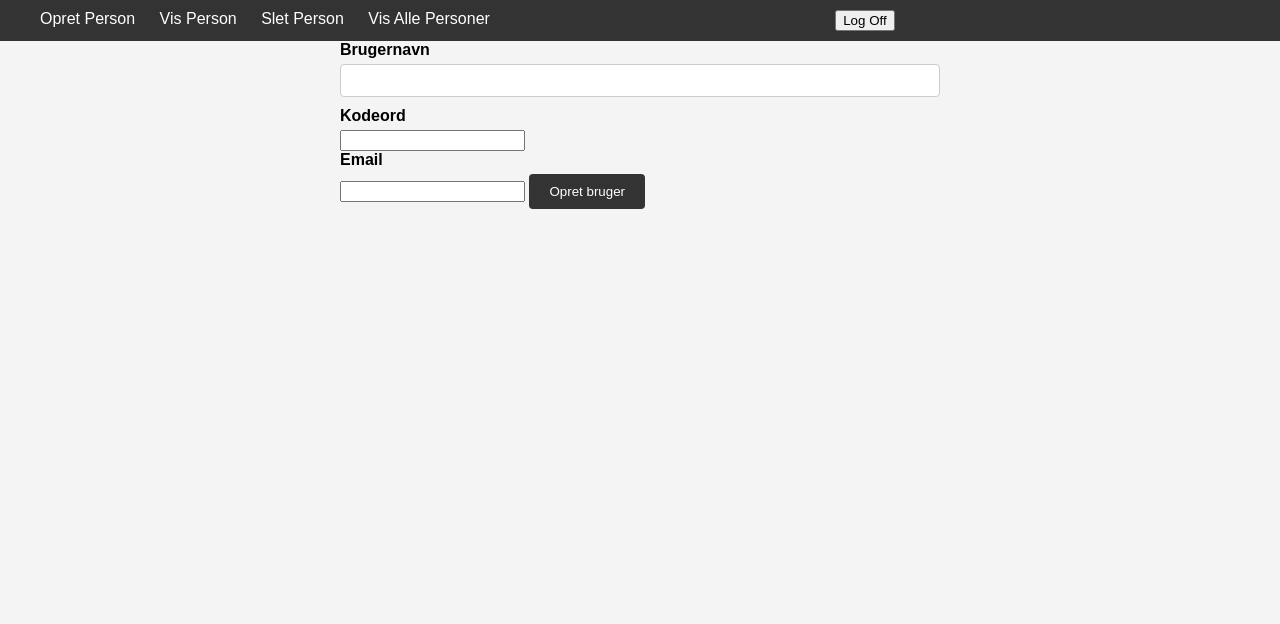
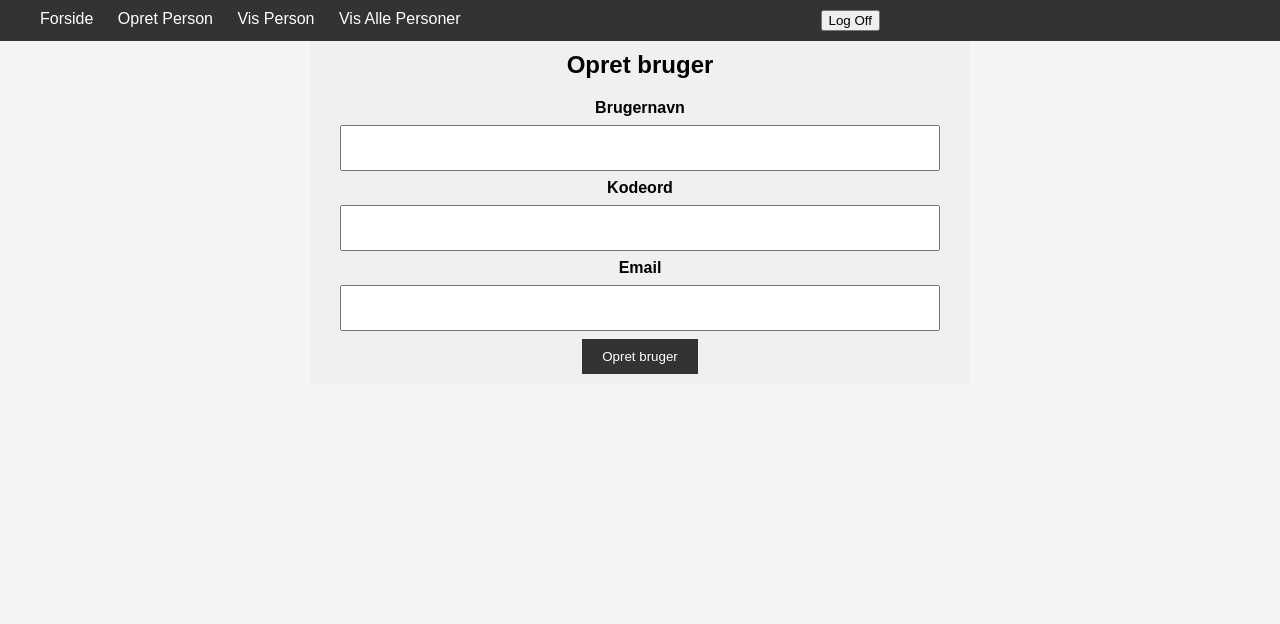
Before and after one commit to PickmansGitHubGallery/Heirloom, a PHP site: page /UI/opretBrugerSide.php in a window 1280 px wide. Shown: the top 624 px of the page. Run offline with PHP 8.4, Linux system fonts and the light colour scheme.

Commit message:
Jeg har rettet i lidt styling

```diff
--- a/Global/navbar.php
+++ b/Global/navbar.php
@@ -2,9 +2,9 @@
 <nav class="navbar">
     <section class="navbar-container">
         <ul class="nav-links">
+            <li><a href="../index.php">Forside</a></li>
             <li><a href="../UI/opretPersonSide.php">Opret Person</a></li>
             <li><a href="../UI/visPerson.php">Vis Person</a></li>
-            <li><a href="../UI/sletPerson.php">Slet Person</a></li>
             <li><a href="../UI/visAllePersoner.php">Vis Alle Personer</a></li>
         </ul>
         <form method="post" action="<?php echo $_SERVER['PHP_SELF']; ?>" class="logout-form">
--- a/Logik/opretBrugerLogik.php
+++ b/Logik/opretBrugerLogik.php
@@ -14,6 +14,7 @@ if ($username == !$findesBruger) {
   $hashPassword = password_hash($_POST['password'], PASSWORD_DEFAULT);
     opretBruger($username, $hashPassword, $_POST['email']);
     echo "Brugeren er nu oprettet";
+    header("refresh:3;url=/heirloom/UI/logIndSide.php");
 } else {
     echo "Brugeren findes allerede";
     header("refresh:3;url=/heirloom/UI/opretBrugerSide.php");
--- a/UI/opretBrugerSide.php
+++ b/UI/opretBrugerSide.php
@@ -6,6 +6,8 @@ include '../Global/footer.php';
 ?>
 <html>
 <body>
+<section class="opret-bruger">
+    <h1>Opret bruger</h1>
 <form action="../Logik/opretBrugerlogik.php" method="POST">
     <label for="username">Brugernavn</label>
     <input type="text" id="username" name="username" required>
@@ -15,6 +17,6 @@ include '../Global/footer.php';
     <input type="email" id="email" name="email" required>
     <input type="submit" value="Opret bruger">
 </form>
-
+</section>
 </body>
 </html>
--- a/UI/visAllePersoner.php
+++ b/UI/visAllePersoner.php
@@ -1,5 +1,6 @@
 <?php
 include '../Global/session.php';
+include '../Global/tjekAdgang.php';
 include '../Global/logout.php';
 include '../Global/header.php';
 include '../Global/navbar.php';
--- a/UI/visPerson.php
+++ b/UI/visPerson.php
@@ -1,5 +1,6 @@
 <?php
 include '../Global/session.php';
+include '../Global/tjekAdgang.php';
 include '../Global/logout.php';
 include '../Global/header.php';
 include '../Global/navbar.php';
--- a/style.css
+++ b/style.css
@@ -4,13 +4,37 @@ body {
   padding: 0;
   background-color: #f4f4f4;
 }
-.login{
-
+.login, .opret-bruger {
+  text-align: center;
   margin: 0 auto;
   width: 50%;
   padding: 10px;
   background-color: #f0f0f0;
+  input[type=text], input[type=password], input[type=email] {
+    width: 100%;
+    padding: 12px 20px;
+    margin: 8px 0;
+    box-sizing: border-box;
+    font-size: 100%;
+  }
 }
+form {
+  max-width: 600px;
+  margin: 0 auto;
+}
+
+form input[type="submit"] {
+  background-color: #333;
+  color: #fff;
+  padding: 10px 20px;
+  border: none;
+  cursor: pointer;
+}
+
+form input[type="submit"]:hover {
+  background-color: #444;
+}
+
 .container {
   max-width: 800px;
   margin: 0 auto;
@@ -21,34 +45,9 @@ h1 {
   margin-top: 0;
 }
 
-form {
-  margin-bottom: 20px;
-}
-
 label {
   font-weight: bold;
 }
-
-input[type="text"] {
-  width: 200px;
-  padding: 8px;
-  border: 1px solid #ccc;
-  border-radius: 4px;
-}
-
-input[type="submit"] {
-  padding: 8px 20px;
-  background-color: #007bff;
-  color: #fff;
-  border: none;
-  border-radius: 4px;
-  cursor: pointer;
-}
-
-input[type="submit"]:hover {
-  background-color: #0056b3;
-}
-
 table {
   width: 100%;
   border-collapse: collapse;
@@ -63,6 +62,7 @@ th, td {
 th {
   background-color: #f2f2f2;
 }
+
 .navbar {
   background-color: #333;
   color: #fff;
@@ -120,36 +120,7 @@ footer {
   background-color: #f0f0f0;
 
 }
-form {
-  max-width: 600px;
-  margin: 0 auto;
-}
 
-form label {
-  display: block;
-  margin-bottom: 5px;
-}
-
-form input[type="text"],
-form input[type="date"],
-form select {
-  width: 100%;
-  padding: 8px;
-  margin-bottom: 10px;
-  box-sizing: border-box;
-}
-
-form input[type="submit"] {
-  background-color: #333;
-  color: #fff;
-  padding: 10px 20px;
-  border: none;
-  cursor: pointer;
-}
-
-form input[type="submit"]:hover {
-  background-color: #444;
-}
 .velkomst-side {
   text-align: center;
 }
```
